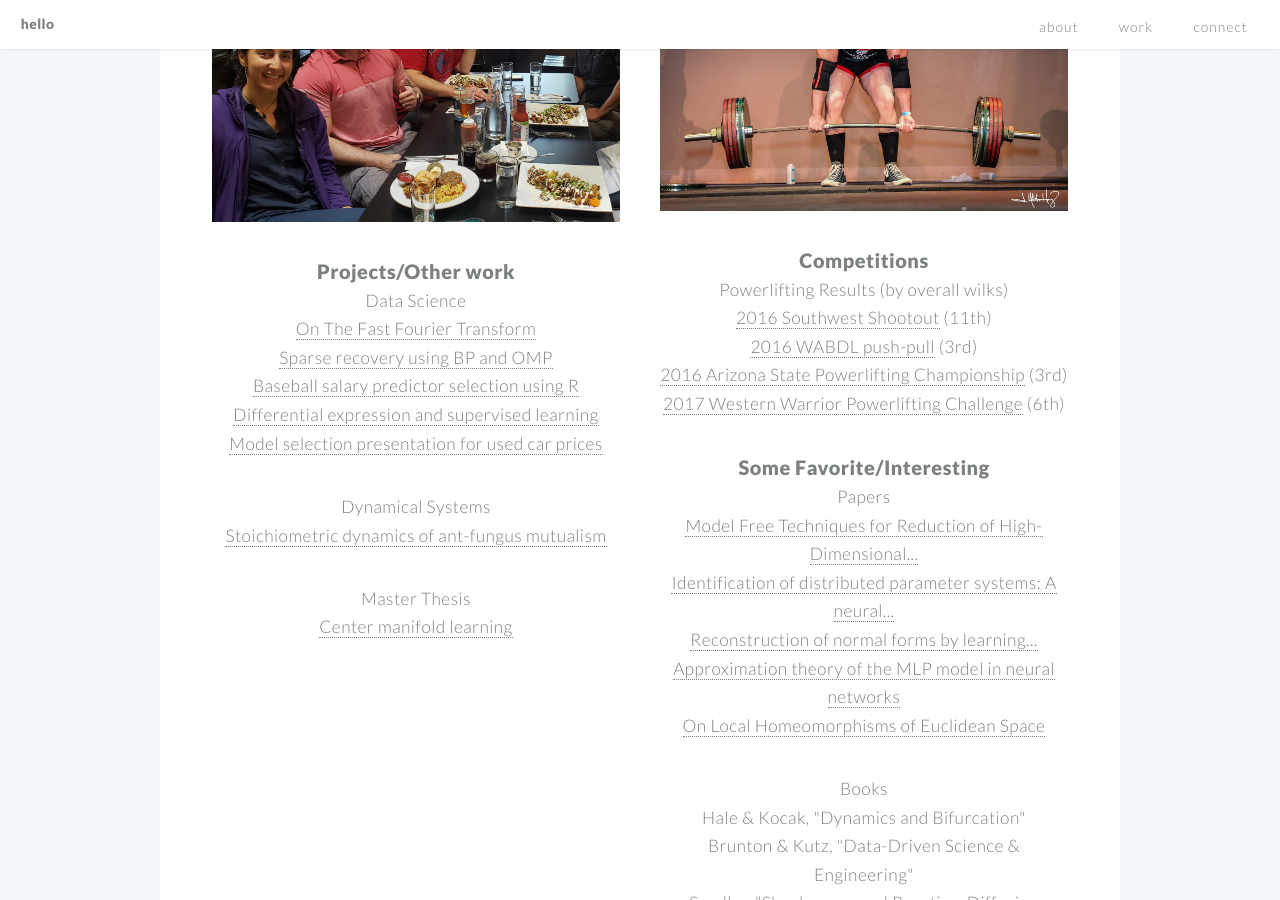
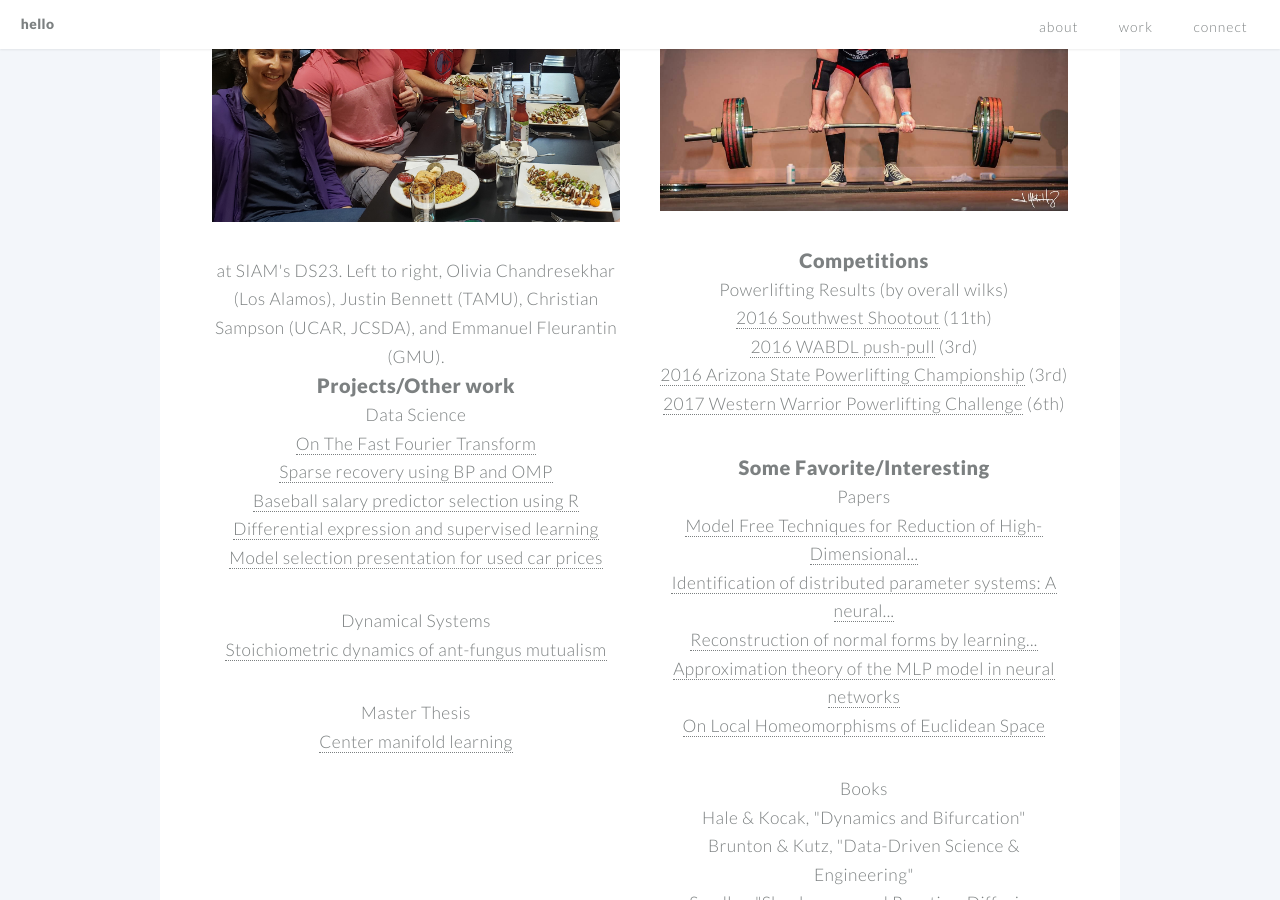
Before and after one commit to jben33/jben33.github.io, a Jekyll site: the page built from index.md, in a window 1280 px wide and 900 px high, scrolled down 2163 px. Built offline with Jekyll 4.4.1, drawn with Linux system fonts in a browser that asks for light colours.

Commit message:
Update example.html

```diff
--- a/_includes/example.html
+++ b/_includes/example.html
@@ -1,3 +1,4 @@
+at SIAM's DS23. Left to right, Olivia Chandresekhar (Los Alamos), Justin Bennett (TAMU), Christian Sampson (UCAR, JCSDA), and Emmanuel Fleurantin (GMU).
 <h1>Projects/Other work</h1>
 
 
```
